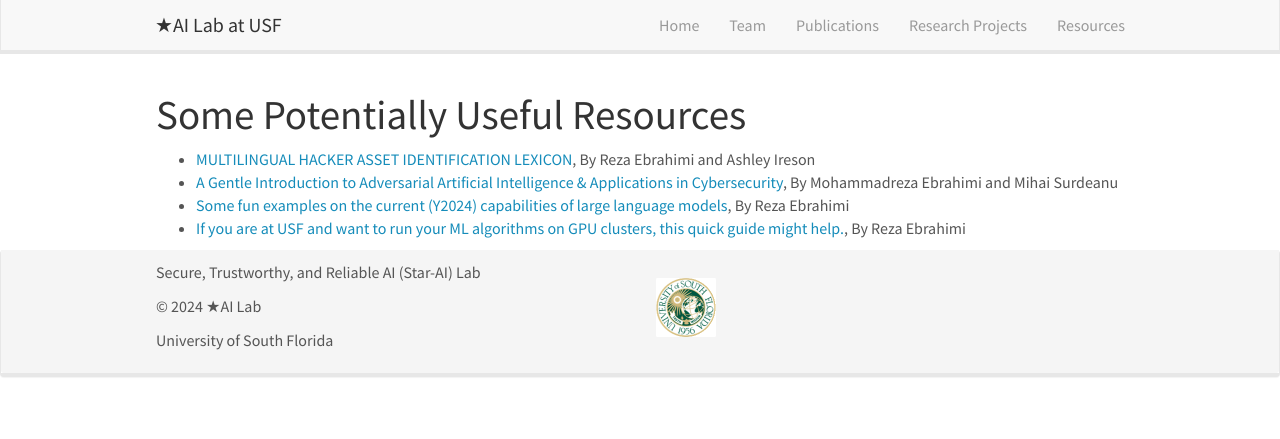
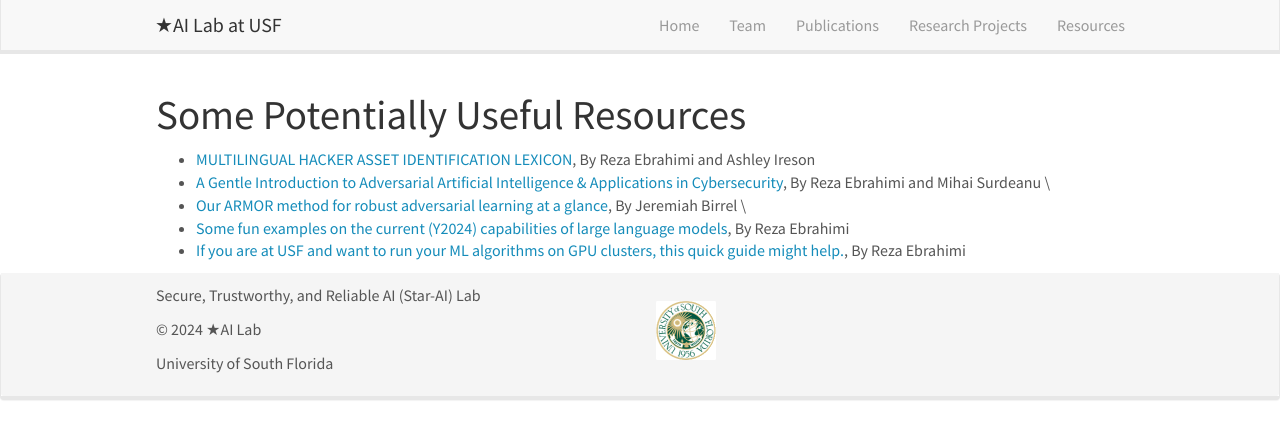
Before and after one commit to star-ailab/star-ailab.github.io, a Jekyll site: the page built from _pages/resources.md, in a window 1280 px wide. Shown: the top 439 px of the page. Built offline with Jekyll 4.4.1, drawn with Linux system fonts in a browser that asks for light colours; nearby versions of some CDN libraries.

Commit message:
Update resources.md

```diff
--- a/_pages/resources.md
+++ b/_pages/resources.md
@@ -10,6 +10,9 @@ permalink: /resources/
 # Some Potentially Useful Resources
 
 - [MULTILINGUAL HACKER ASSET IDENTIFICATION LEXICON](https://mohammadrezaebrahimi.github.io/project%20resources/), By Reza Ebrahimi and Ashley Ireson
-- [A Gentle Introduction to Adversarial Artificial Intelligence & Applications in Cybersecurity](/files/AdversarialAI.pdf), By Mohammadreza Ebrahimi and Mihai Surdeanu
+- [A Gentle Introduction to Adversarial Artificial Intelligence & Applications in Cybersecurity](/files/AdversarialAI.pdf), By Reza Ebrahimi and Mihai Surdeanu
+\
+- [Our ARMOR method for robust adversarial learning at a glance](/files/Birrell_ICERM_2024_Poster-1.pdf), By Jeremiah Birrel
+\
 - [Some fun examples on the current (Y2024) capabilities of large language models](/files/CurrentLimitationsofCommercialLLMs.pdf), By Reza Ebrahimi
 - [If you are at USF and want to run your ML algorithms on GPU clusters, this quick guide might help.](/files/hpc_slurm_helper.txt), By Reza Ebrahimi
```
